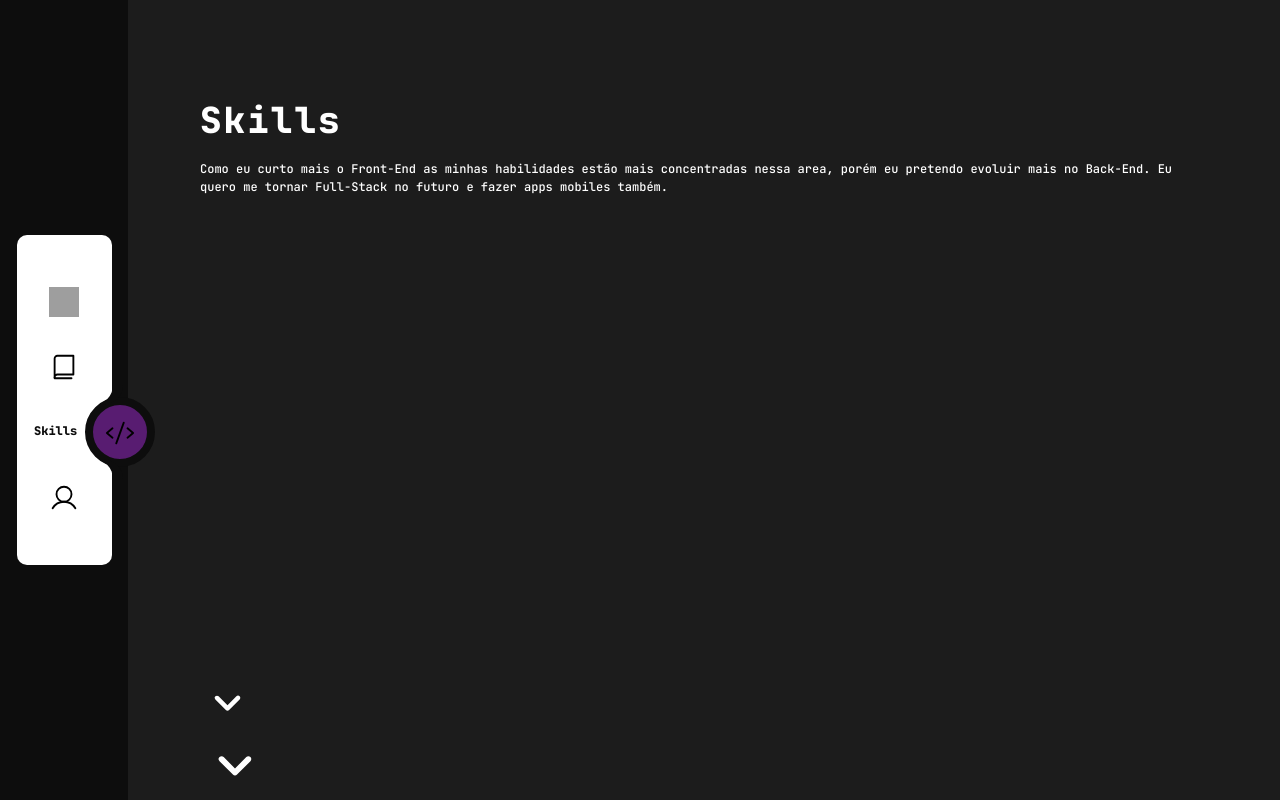
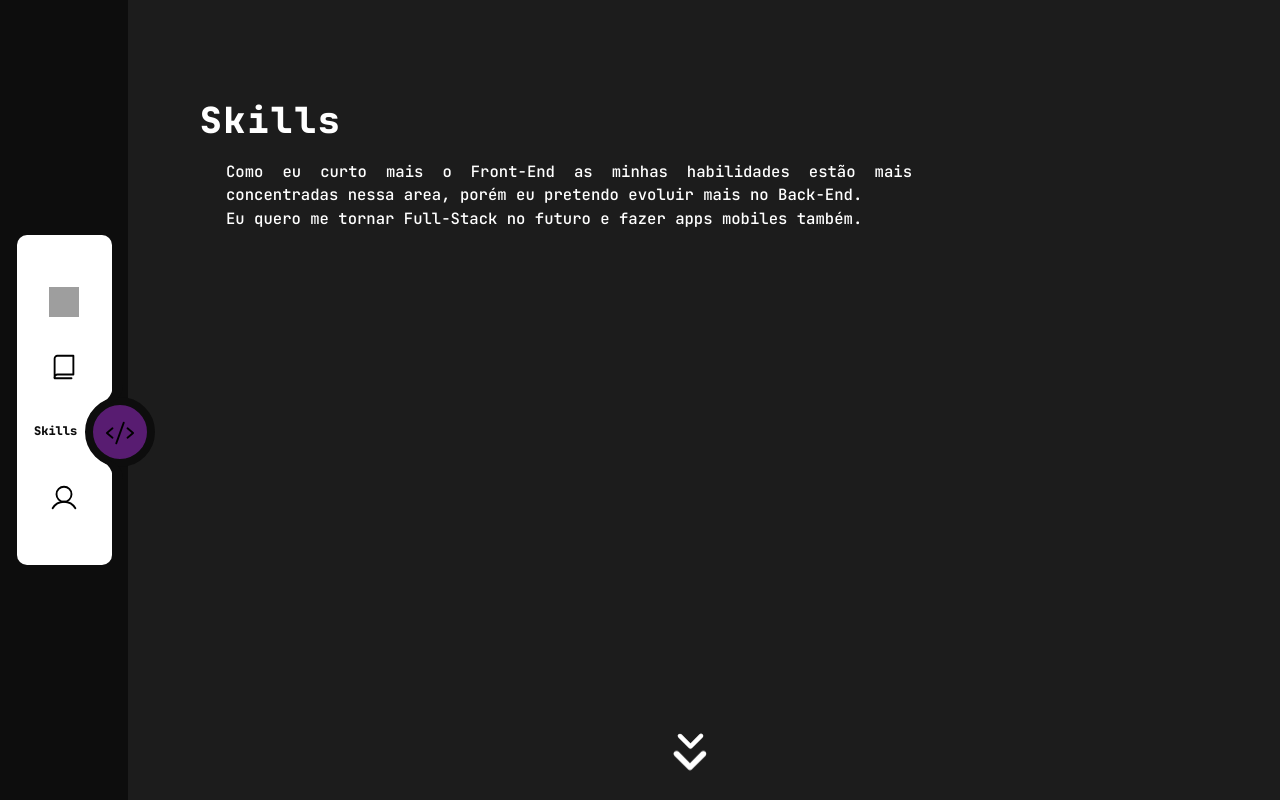
Before and after one commit to lothllann/Portfolio, a React (Vite) app in the folder WEB/: page /skills in a window 1280 px wide. Built offline with nearby package versions, Linux system fonts and the light colour scheme; grey boxes are pictures that could not be loaded.

Commit message:
animação das setas

```diff
--- a/WEB/src/components/home/Home.css
+++ b/WEB/src/components/home/Home.css
@@ -1,5 +1,5 @@
 .mainHome {
-  margin-top: 12%;
+  margin-top: 100px;
   opacity: 0;
   transform: translateX(-50px);
   animation: show 0.5s ease-out forwards;
--- a/WEB/src/components/skills/Skills.css
+++ b/WEB/src/components/skills/Skills.css
@@ -1,9 +1,6 @@
 .mainSkills {
 
-  opacity: 0;
-  transform: translateX(-50px);
-  animation: show 0.5s ease-out forwards;
-  -webkit-animation: show 0.5s ease-out forwards;
+
 }
 
 .introSkills{
@@ -12,15 +9,107 @@
   display: flex;
   flex-direction: column;
   justify-content: space-between;
+
+}
+
+.apresentacao{
+  opacity: 0;
+  transform: translateX(-50px);
+  animation: show 0.5s ease-out forwards;
+  -webkit-animation: show 0.5s ease-out forwards;
+}
+
+.apresentacao > div{
+  margin-left: 26px;
+  min-width: 300px;
+  width: 70%;
+  max-width: 750px;
+  font-size: 1.3em;
+  text-align: justify;
 }
 
 .arrows{
+  opacity: 0;
+  transform: translatey(-100px);
+  animation: show 0.7s 0.3s ease-out forwards;
   display: flex;
   flex-direction: column;
   position: relative;
+  align-self: center;
+  -webkit-animation: show 0.7s 0.3s ease-out forwards;
+  -webkit-transform: translatey(-100px);
+  -moz-transform: translatey(-100px);
+  -ms-transform: translatey(-100px);
+  -o-transform: translatey(-100px);
+  bottom :15px;
 }
 
-.smallArrow, .bigArrow{
-  display: inline;
+.smallArrow{
+  position: absolute;
+  right: 7.5px;
+  bottom: 25px;
+  animation: smallArrowAnime 1.5s infinite ease-in-out;
+  -webkit-animation: smallArrowAnime 1.5s infinite ease-in-out;
+}
 
+.bigArrow{
+  animation: bigArrowAnime 1.5s infinite ease-in-out;
+  -webkit-animation: bigArrowAnime 1.5s infinite ease-in-out;
 }
+
+
+@keyframes smallArrowAnime {
+  0%{
+    transform: translateY(0px);
+    -webkit-transform: translateY(0px);
+    -moz-transform: translateY(0px);
+    -ms-transform: translateY(0px);
+    -o-transform: translateY(0px);
+}
+
+
+
+  50%{
+    transform: translateY(10px);
+    -webkit-transform: translateY(10px);
+    -moz-transform: translateY(10px);
+    -ms-transform: translateY(10px);
+    -o-transform: translateY(10px);
+}
+
+
+  100%{
+    transform: translateY(0px);
+    -webkit-transform: translateY(0px);
+    -moz-transform: translateY(0px);
+    -ms-transform: translateY(0px);
+    -o-transform: translateY(0px);
+}
+}
+
+@keyframes bigArrowAnime {
+  0%{
+    transform: translateY(0px);
+    -webkit-transform: translateY(0px);
+    -moz-transform: translateY(0px);
+    -ms-transform: translateY(0px);
+    -o-transform: translateY(0px);
+  }
+
+  50%{
+    transform: translateY(12px);
+    -webkit-transform: translateY(12px);
+    -moz-transform: translateY(12px);
+    -ms-transform: translateY(12px);
+    -o-transform: translateY(12px);
+}
+
+
+  100%{
+    transform: translateY(0px);
+    -webkit-transform: translateY(0px);
+    -moz-transform: translateY(0px);
+    -ms-transform: translateY(0px);
+    -o-transform: translateY(0px);
+  }
+}
--- a/WEB/src/components/skills/Skills.tsx
+++ b/WEB/src/components/skills/Skills.tsx
@@ -1,6 +1,7 @@
 import React from "react";
 import Head from "../helper/Head";
 import "./Skills.css";
+import "../../App.css";
 import KeyboardArrowDownRoundedIcon from '@mui/icons-material/KeyboardArrowDownRounded'; //seta menor para baixo
 
 
@@ -19,7 +20,7 @@ const Skills = () => {
             <div>
             Como eu curto mais o <span>Front-End</span> as minhas habilidades
             estão mais concentradas nessa area, porém eu pretendo evoluir mais
-            no <span>Back-End</span>. Eu quero me tornar Full-Stack no futuro e
+            no <span>Back-End</span>.<br/> Eu quero me tornar <span>Full-Stack</span> no futuro e
             fazer apps mobiles também.
             </div>
 
--- a/WEB/src/components/sobre/Sobre.css
+++ b/WEB/src/components/sobre/Sobre.css
@@ -1,5 +1,5 @@
 .mainAbout {
-  margin-top: 12%;
+  margin-top: 100px;
   display: flex;
   justify-content: space-between;
 }
```
